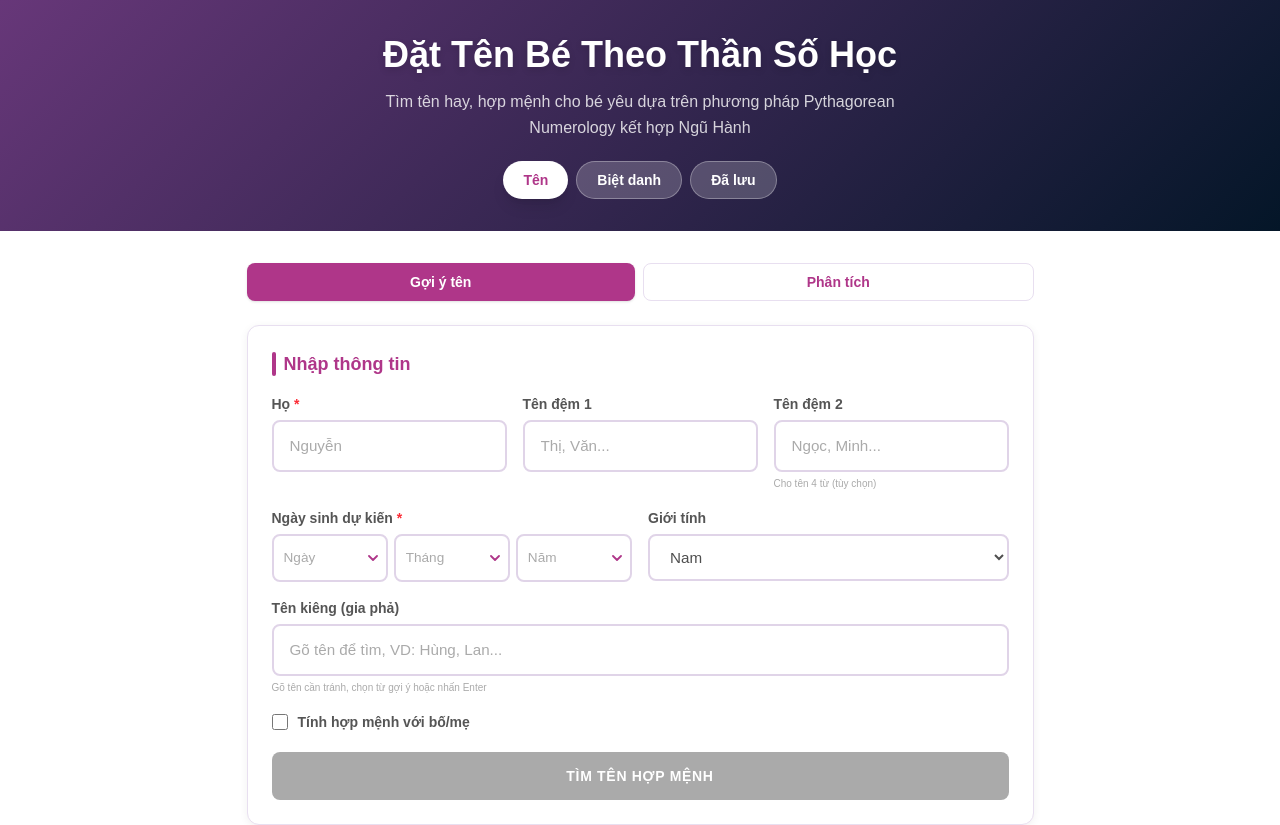
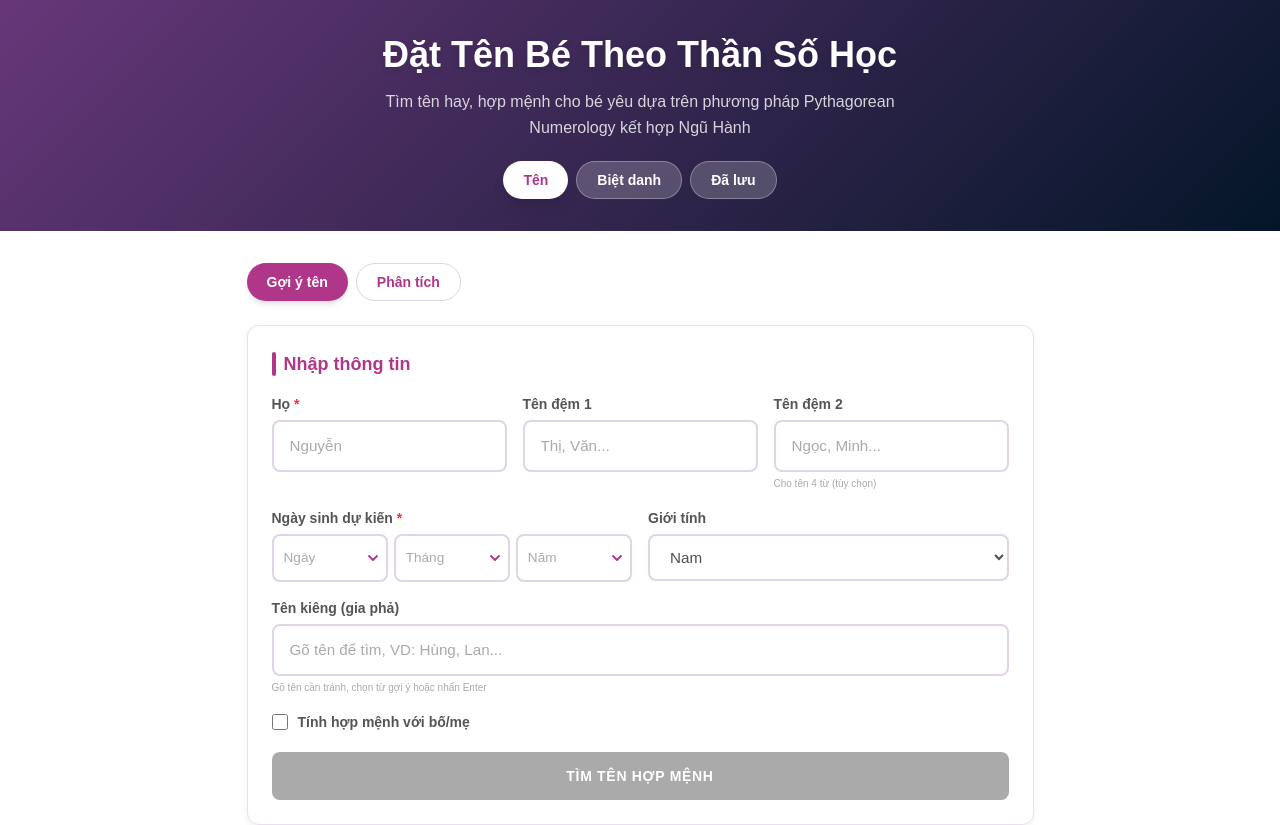
Before and after one commit to kurovu146/baby-name-numerology, a Next.js app: page / in a window 1280 px wide. Shown: the top 825 px of the page. Built offline with nearby package versions, Linux system fonts and the light colour scheme.

Commit message:
fix: đồng nhất mode switcher style với tab header (rounded-full, compact)

```diff
--- a/src/app/page.tsx
+++ b/src/app/page.tsx
@@ -998,20 +998,20 @@ function NameTab() {
       <div className="flex gap-2 mb-5 md:mb-6">
         <button
           onClick={() => { setMode("suggest"); setQueryParams({ tab: "name", mode: "suggest" }); }}
-          className={`flex-1 px-3 md:px-4 py-2 rounded-lg text-sm font-bold transition-all ${
+          className={`px-5 py-2 rounded-full text-sm font-bold transition-all ${
             mode === "suggest"
-              ? "bg-[#af3689] text-white shadow"
-              : "bg-white text-[#af3689] border border-[#e8dff0] hover:bg-[#faf5fc]"
+              ? "bg-[#af3689] text-white shadow-md"
+              : "bg-white/80 text-[#af3689] border border-[#e0d4e8] hover:bg-[#faf5fc]"
           }`}
         >
           Gợi ý tên
         </button>
         <button
           onClick={() => { setMode("analyze"); setQueryParams({ tab: "name", mode: "analyze" }); }}
-          className={`flex-1 px-3 md:px-4 py-2 rounded-lg text-sm font-bold transition-all ${
+          className={`px-5 py-2 rounded-full text-sm font-bold transition-all ${
             mode === "analyze"
-              ? "bg-[#af3689] text-white shadow"
-              : "bg-white text-[#af3689] border border-[#e8dff0] hover:bg-[#faf5fc]"
+              ? "bg-[#af3689] text-white shadow-md"
+              : "bg-white/80 text-[#af3689] border border-[#e0d4e8] hover:bg-[#faf5fc]"
           }`}
         >
           Phân tích
@@ -1064,10 +1064,10 @@ function NicknameTab() {
   return (
     <div>
       <div className="flex gap-2 mb-5 md:mb-6">
-        <button onClick={() => setMode("suggest")} className={`flex-1 md:flex-none px-3 md:px-4 py-2 rounded-lg text-sm font-bold transition-all ${mode === "suggest" ? "bg-[#af3689] text-white shadow" : "bg-white text-[#af3689] border border-[#e8dff0] hover:bg-[#faf5fc]"}`}>
+        <button onClick={() => setMode("suggest")} className={`px-5 py-2 rounded-full text-sm font-bold transition-all ${mode === "suggest" ? "bg-[#af3689] text-white shadow-md" : "bg-white/80 text-[#af3689] border border-[#e0d4e8] hover:bg-[#faf5fc]"}`}>
           Gợi ý biệt danh
         </button>
-        <button onClick={() => setMode("analyze")} className={`flex-1 md:flex-none px-3 md:px-4 py-2 rounded-lg text-sm font-bold transition-all ${mode === "analyze" ? "bg-[#af3689] text-white shadow" : "bg-white text-[#af3689] border border-[#e8dff0] hover:bg-[#faf5fc]"}`}>
+        <button onClick={() => setMode("analyze")} className={`px-5 py-2 rounded-full text-sm font-bold transition-all ${mode === "analyze" ? "bg-[#af3689] text-white shadow-md" : "bg-white/80 text-[#af3689] border border-[#e0d4e8] hover:bg-[#faf5fc]"}`}>
           Phân tích biệt danh
         </button>
       </div>
```
